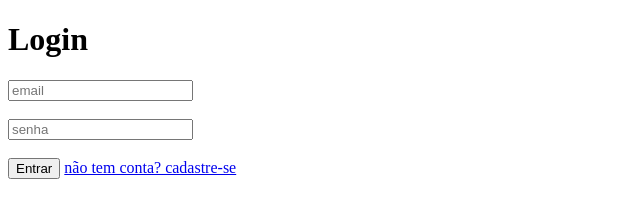
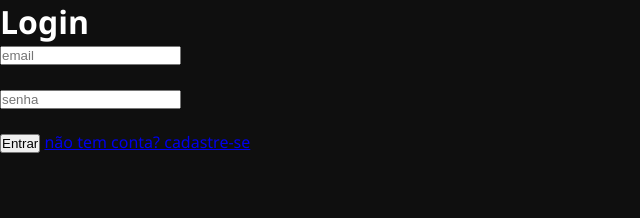
Before and after one commit to fhaittonverissimo-bot/loja-de-jogos-2.0, a plain HTML site: page login.html in a window 1280 px wide. Shown: the whole page, without its empty margins (0-640 px from the left). Drawn offline with Linux system fonts and the light colour scheme.

Commit message:
Update login.html

```diff
--- a/login.html
+++ b/login.html
@@ -4,7 +4,7 @@
     <meta charset="UTF-8">
     <meta name="viewport" content="width=device-width, initial-scale=1.0">
     <title>Login</title>
-<link rel="stylesheet" href="tema.css"  />
+<link rel="stylesheet" href="loja.css"  />
 </head>
 <body>
 <h1>Login</h1>
@@ -18,4 +18,5 @@
 <a href="Cadastro.html">não tem conta? cadastre-se</a>
 <script src="tema.css"></script>
 </body>
+
 </html>
```
